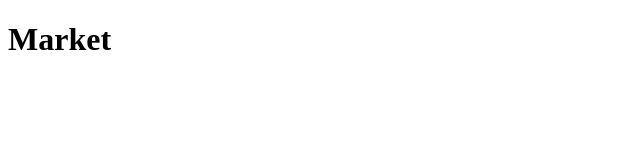
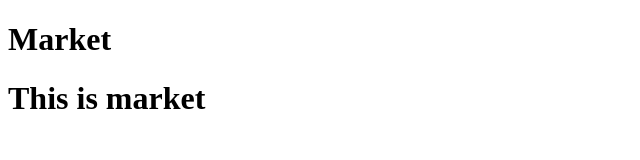
Before and after one commit to umsdc-github/demo-repo, a plain HTML site: page market.html in a window 1280 px wide. Shown: the whole page, without its empty margins (0-640 px from the left). Drawn offline with Linux system fonts and the light colour scheme.

Commit message:
Update market.html

```diff
--- a/market.html
+++ b/market.html
@@ -7,5 +7,6 @@
 </head>
 <body>
     <h1>Market</h1>
+    <h1>This is market</h1>
 </body>
 </html>
```
